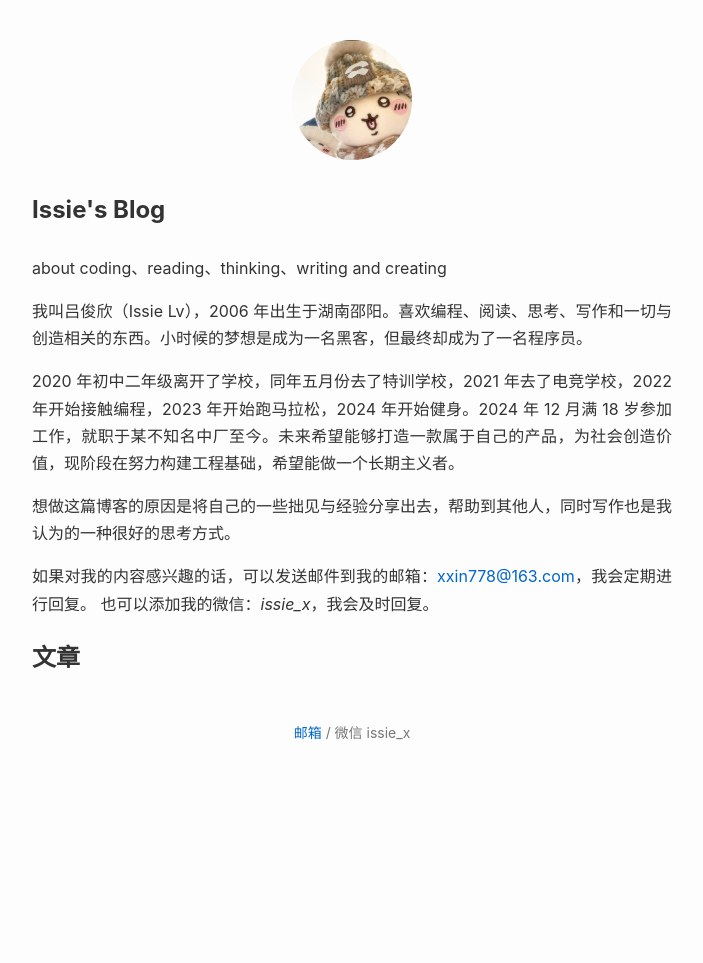
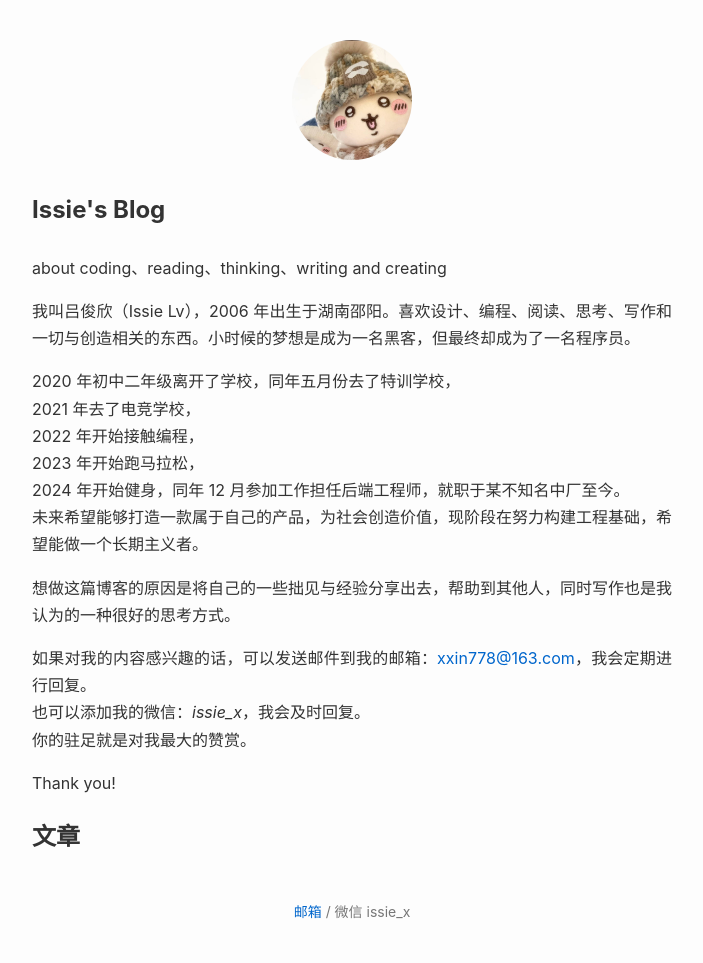
Before and after one commit to issie-art/issie-art.github.io, a Jekyll site: the page built from index.html, in a window 1280 px wide. Shown: the whole page, without its empty margins (288-991 px from the left). Built offline with Jekyll 4.4.1, drawn with Linux system fonts in a browser that asks for light colours; before the commit the page ends 900 px from its top, so only the background shows below that.

Commit message:
调整 about me

```diff
--- a/_layouts/home.html
+++ b/_layouts/home.html
@@ -14,17 +14,26 @@
 
 <div class="full-intro">
     <p>
-        我叫吕俊欣（Issie Lv），2006 年出生于湖南邵阳。喜欢编程、阅读、思考、写作和一切与创造相关的东西。小时候的梦想是成为一名黑客，但最终却成为了一名程序员。
+        我叫吕俊欣（Issie Lv），2006 年出生于湖南邵阳。喜欢设计、编程、阅读、思考、写作和一切与创造相关的东西。小时候的梦想是成为一名黑客，但最终却成为了一名程序员。
     </p>
     <p>
-        2020 年初中二年级离开了学校，同年五月份去了特训学校，2021 年去了电竞学校，2022 年开始接触编程，2023 年开始跑马拉松，2024 年开始健身。2024 年 12 月满 18 岁参加工作，就职于某不知名中厂至今。未来希望能够打造一款属于自己的产品，为社会创造价值，现阶段在努力构建工程基础，希望能做一个长期主义者。
+        2020 年初中二年级离开了学校，同年五月份去了特训学校，<br>
+        2021 年去了电竞学校，<br>
+        2022 年开始接触编程，<br>
+        2023 年开始跑马拉松，<br>
+        2024 年开始健身，同年 12 月参加工作担任后端工程师，就职于某不知名中厂至今。<br>
+        未来希望能够打造一款属于自己的产品，为社会创造价值，现阶段在努力构建工程基础，希望能做一个长期主义者。
     </p>
     <p>
         想做这篇博客的原因是将自己的一些拙见与经验分享出去，帮助到其他人，同时写作也是我认为的一种很好的思考方式。
     </p>
     <p>
-        如果对我的内容感兴趣的话，可以发送邮件到我的邮箱：<a href="mailto:xxin778@163.com">xxin778@163.com</a>，我会定期进行回复。
-        也可以添加我的微信：<em>issie_x</em>，我会及时回复。
+        如果对我的内容感兴趣的话，可以发送邮件到我的邮箱：<a href="mailto:xxin778@163.com">xxin778@163.com</a>，我会定期进行回复。<br>
+        也可以添加我的微信：<em>issie_x</em>，我会及时回复。<br>
+        你的驻足就是对我最大的赞赏。
+    </p>
+    <p>
+        Thank you!
     </p>
 </div>
 
```
